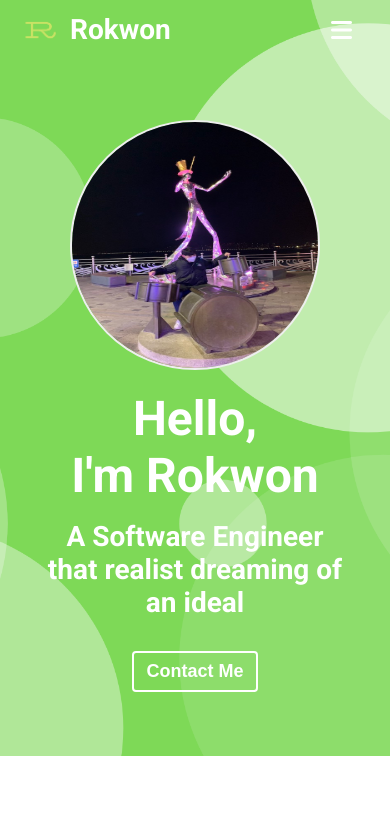
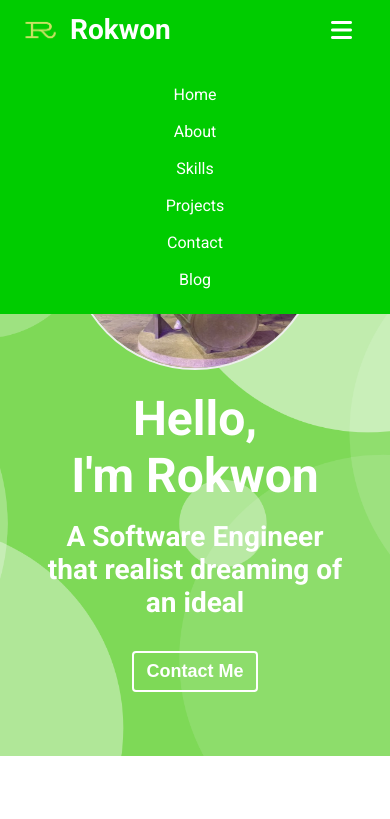
Before and after one commit to RokwonK/MyBlog-codu, a plain HTML site: page index.html in a window 390 px wide. Both pictures are taken after a click on the button 341 px from the left and 31 px from the top of the page. Shown: the top 819 px of the page. Drawn offline with Linux system fonts and the light colour scheme.

Commit message:
css,js complete

```diff
--- a/index.html
+++ b/index.html
@@ -33,7 +33,7 @@
 				<a href="#">Rokwon</a>
 			</div>
 
-			<div class="navbar__menu">
+
 			<ul class="navbar__menu">
 				<li class="navbar__menu__item active" data-link="#home">Home</li>
 				<li class="navbar__menu__item" data-link="#about">About</li>
@@ -42,7 +42,7 @@
 				<li class="navbar__menu__item" data-link="#contact">Contact</li>
 				<li class="navbar__menu__item" data-link="#home">Blog</li>
 			</ul>
-			</div>
+
 
 			<!-- Toggle -->
 			<button class="navbar__toggle-btn">
--- a/main.js
+++ b/main.js
@@ -27,6 +27,7 @@ navbar_menu.addEventListener('click', (event) => {
     const target = event.target;
     const link = target.dataset.link;
     if (link == null) return;
+    navbar_menu.classList.remove('active');
 
     scroll_to_view(link);
 })
@@ -42,11 +43,24 @@ const scroll_to_view = (selector) => {
     scroll_to.scrollIntoView({behavior : "smooth"});
 }
 
+//모바일 환경 메뉴 토글 버튼 클릭 시 (보이게 안보이게 설정)
+const toggle = document.querySelector(".navbar__toggle-btn");
+const mobile_menu = document.querySelector(".navbar__menu");
+
+toggle.addEventListener('click', () => {
+
+    let have = mobile_menu.classList.contains('active');
+    if (!have) mobile_menu.classList.add('active');
+    else mobile_menu.classList.remove('active');
+
+});
+
 //---------------------------------------------------------
 
 /*
     Scroll시, Home 화면 점점 투명화 //
 */
+
 
 const home = document.querySelector('#home');
 const home_height = home.getBoundingClientRect().height;
@@ -77,6 +91,12 @@ project_category_btn_group.addEventListener('click', (event) => {
 
     if (fillter == null) return;
 
+    //Remove active
+    const active = document.querySelector('.category__btn.active');
+    active.classList.remove('active');
+    const t = event.target.nodeName === 'BUTTON' ? event.target : event.target.parentNode;
+    t.classList.add('active');
+
     project_btn_group.classList.add('ani-out');
 
     setTimeout(()=> {
@@ -90,6 +110,11 @@ project_category_btn_group.addEventListener('click', (event) => {
 
     },300)
 
+})
 
 
-})
+//---------------------------------------------------------
+
+/*
+
+*/
--- a/main_css/navbar.css
+++ b/main_css/navbar.css
@@ -72,14 +72,13 @@
     padding : 8px 12px;
     margin: 0 4px;
     cursor : pointer;
+    border:1px solid transparent;
     border-radius: var(--size-border-redius);
 }
 
-.navbar__menu__item.active {
-    border:1px solid var(--color-white);
-}
 .navbar__menu__item:hover {
     background-color: var(--color-dark-green);
+    border:1px solid var(--color-white);
 }
 .navbar__toggle-btn{
     position : absolute;
@@ -89,6 +88,9 @@
     color: var(--color-white);
     display : none;
 }
+
+
+
 @media screen and (max-width : 768px) {
     .navbar__toggle-btn {
         display : block;
@@ -96,11 +98,18 @@
     #navbar {
         flex-direction: column;
         align-items : flex-start;
+        background-color: var(--color-green);
     }
     .navbar__menu {
         width: 100%;
+        height : 0%;
+        transition: height var(--animation--duration) ease-in-out;
         flex-direction: column;
         text-align: center;
-        display: none;
+        display : none;
+    }
+    .navbar__menu.active{
+        display : block;
+        height : 100%;
     }
 }
```
Also changed, not shown: 1 other file. Lines whose indentation alone changed are shown as unchanged.
